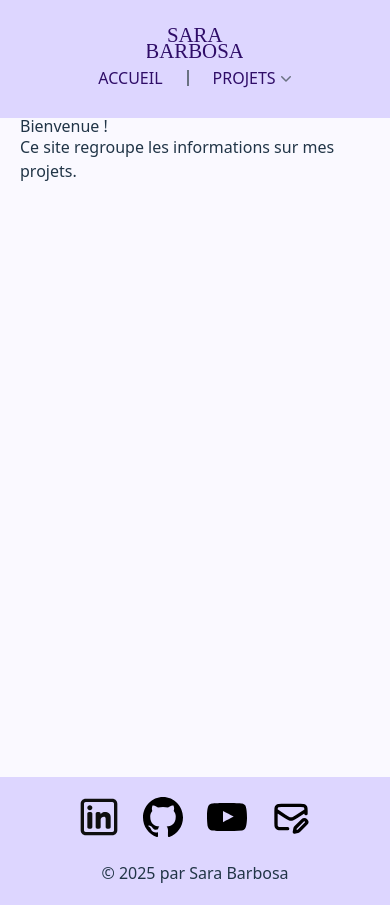
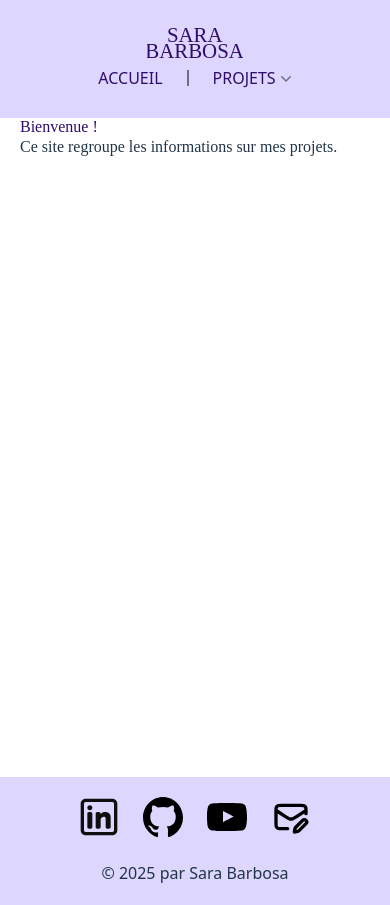
Before and after one commit to SaraBrancoBarbosa/Portfolio, a React (Vite) app: page / in a window 390 px wide. Built offline with nearby package versions, Linux system fonts and the light colour scheme.

Commit message:
CSS update (mostly responsive corrections and colors)

```diff
--- a/src/components/Containers/VideosContainer.jsx
+++ b/src/components/Containers/VideosContainer.jsx
@@ -11,7 +11,7 @@ import PropTypes from "prop-types"
 function VideosContainer({ background, video, youtubeLink, thumbnail, type, setting, tools, toolsLogo, presentation }) {
   return (
     <section
-        className="flex flex-col xl:flex-row w-full gap-5 rounded-2xl p-5 md:p-10"
+        className="flex flex-col lg:flex-row w-full gap-5 rounded-2xl p-5 md:p-10"
         style={{ backgroundColor: background }}
     >
 
@@ -36,7 +36,7 @@ function VideosContainer({ background, video, youtubeLink, thumbnail, type, sett
                 <p>{setting}</p>
             </div>
             <div>
-                <h3 className="text-xl md:text-2xl text-violet-500">Logiciel</h3>
+                <h3 className="text-xl md:text-2xl text-violet-500">Logiciel(s)</h3>
                 <p>{formatList(tools)}</p>
                 {toolsLogo && (
                     <div className="flex items-center justify-start gap-4 mt-4">
--- a/src/components/header/Header.jsx
+++ b/src/components/header/Header.jsx
@@ -55,7 +55,7 @@ function Header() {
                     {/* Projects' menu with dropdown */}
                     <div className="relative">
                         <div className="flex items-center">
-                            <Link to="/projects" >Projets</Link>
+                            <Link to="/projects">Projets</Link>
                             <svg
                                 id="dropdown-menu"
                                 onClick={toggle}
--- a/src/index.css
+++ b/src/index.css
@@ -33,6 +33,12 @@ body {
 
 h1 {
   line-height: 1.1;
+  font-family: "Questrial";
+  color: #2f0d68;
+}
+
+h2, h3 {
+  font-family: "Questrial";
 }
 
 button {
--- a/src/layouts/Layout.jsx
+++ b/src/layouts/Layout.jsx
@@ -5,10 +5,10 @@ import Footer from "../components/footer/Footer"
 const Layout = () => {
     return (
       <div className="flex flex-col min-h-[calc(100vh-91px)] justify-between items-center">
-        <div className="max-w-500 w-full">
+        <div className="max-w-468 w-full">
           <Header />
 
-          <main className="mx-auto px-5 md:px-20 md:flex mb-auto bg-violet-50/50 min-h-[calc(100vh-185px)]">
+          <main className="mx-auto px-5 md:flex mb-auto min-h-[calc(100vh-185px)]">
             <Outlet />
           </main>
 
--- a/src/pages/projects/Videos.jsx
+++ b/src/pages/projects/Videos.jsx
@@ -14,12 +14,12 @@ function Videos() {
 
       <ScrollToTop />
 
-      <div className="mt-3 sm:mt-8">
+      <div className="mt-3 lg:mt-9">
         <h1 className="text-4xl md:text-5xl">Les montages vidéos</h1>
       </div>
 
       <VideosContainer
-        background="#FFC9C9"
+        background="#fee2e2"
         video={`/assets/videos/SetMeFree.mp4`}
         thumbnail="assets/videos/SetMeFreeThumbnail.jpg"
         youtubeLink={`https://youtu.be/DE2VneeHYYY?si=T62lsHc-3iApYgsg`}
@@ -34,7 +34,7 @@ function Videos() {
       />
 
       <VideosContainer
-        background="#C6F4FE"
+        background="#cffafe"
         video={`/assets/videos/Mouche.mp4`}
         thumbnail="assets/videos/MoucheThumbnail.jpg"
         youtubeLink={`https://youtube.com/shorts/7K1SozXF3QU?si=30UnH31Mv_3o7e_j`}
@@ -53,7 +53,7 @@ function Videos() {
       />
 
       <VideosContainer
-        background="#FEF1C6"
+        background="#fef3c7"
         video={`/assets/videos/Mabele.mp4`}
         thumbnail="assets/videos/MabeleThumbnail.jpg"
         youtubeLink={`https://youtu.be/poMUwkWI6lc?si=OXCSKQSIBdbde6Yz`}
@@ -69,7 +69,7 @@ function Videos() {
 
       <div className="mb-5 lg:mb-10">
         <VideosContainer
-          background="#E0F9E0"
+          background="#dcfce7"
           video={`/assets/videos/BelfortTourisme.mp4`}
           thumbnail="assets/videos/BelfortTourismeThumbnail.jpg"
           youtubeLink={`https://youtu.be/q4TZETGRGgE?si=rMREZocj-R_MdfXR`}
--- a/src/pages/projects/Websites.jsx
+++ b/src/pages/projects/Websites.jsx
@@ -14,7 +14,7 @@ function Websites() {
 
       <ScrollToTop />
 
-      <div className="mt-3 sm:mt-8">
+      <div className="mt-3 lg:mt-9">
         <h1 className="text-4xl md:text-5xl">Les sites et applications web</h1>
       </div>
 
```
